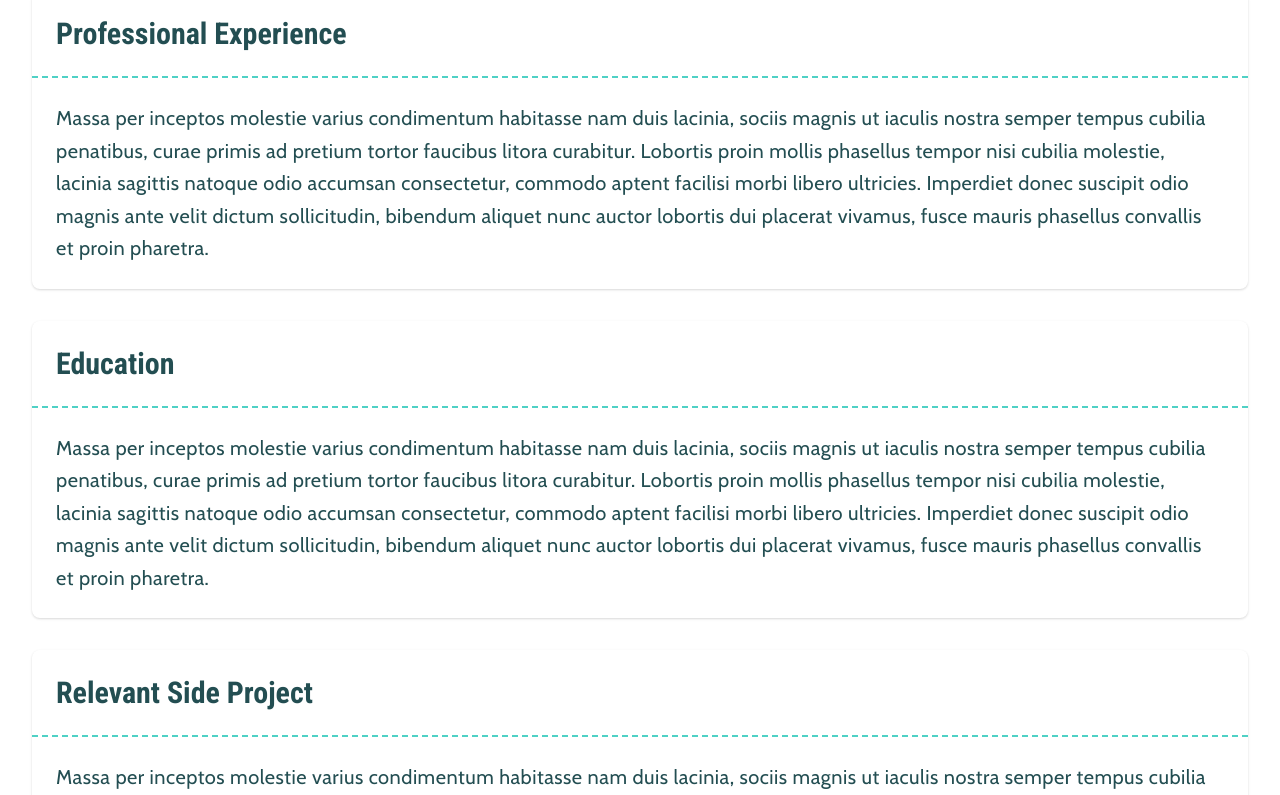
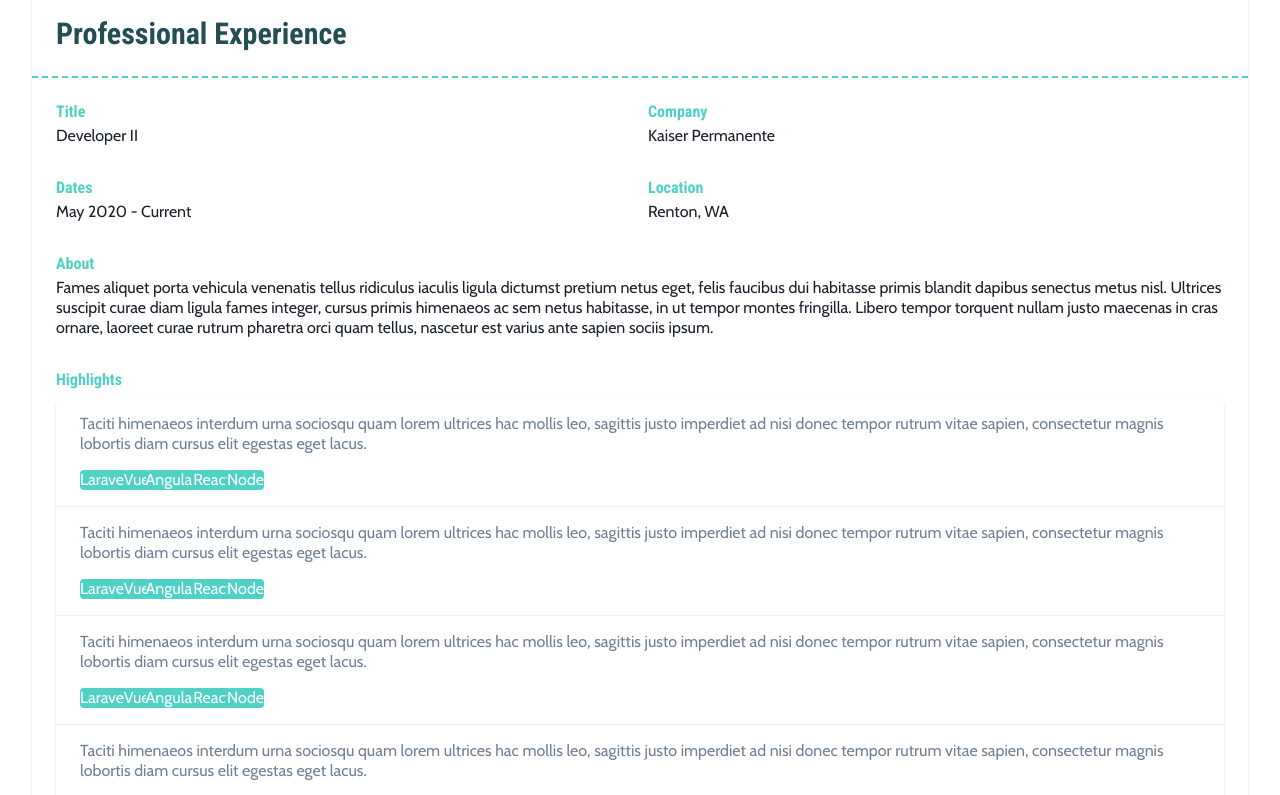
Before and after one commit to JeffBeltran/tailwind-resume, a Next.js app: page /resume in a window 1280 px wide. Shown: the part 800-1595 px from the top of the page. Built offline with nearby package versions, Linux system fonts and the light colour scheme; what @tailwindcss/ui would draw is missing.

Commit message:
initial job card

```diff
--- a/components/card.js
+++ b/components/card.js
@@ -1,12 +1,12 @@
 function Card({ children, heading }) {
   return (
-    <div class="bg-gray-50 text-teal-900 overflow-hidden shadow rounded-lg">
+    <div className="overflow-hidden text-teal-900 rounded-lg shadow bg-gray-50">
       {heading && (
-        <div class="font-heading text-3xl border-b-2 border-dashed border-teal-400 px-4 py-5 sm:px-6">
+        <div className="px-4 py-5 text-3xl border-b-2 border-teal-400 border-dashed font-heading sm:px-6">
           {heading}
         </div>
       )}
-      <div class="px-4 py-5 sm:p-6">{children}</div>
+      <div className="px-4 py-5 sm:p-6">{children}</div>
     </div>
   );
 }
--- /dev/null
+++ b/components/date-range.js
@@ -0,0 +1,9 @@
+import { parseISO, format } from "date-fns";
+
+function DateRange({ start, end }) {
+  const startDate = format(parseISO(start), "MMM yyyy");
+  const endDate = end ? format(parseISO(end), "MMM yyyy") : "Current";
+  return `${startDate} - ${endDate}`;
+}
+
+export default DateRange;
--- a/components/index.js
+++ b/components/index.js
@@ -3,7 +3,10 @@ export { default as FAQ } from "./faq";
 export { default as CTA } from "./cta";
 export { default as Footer } from "./footer";
 export { default as Card } from "./card";
+export { default as Job } from "./job";
+export { default as DateRange } from "./date-range";
 export { default as TextBlock } from "./text-block";
+export { default as JobHighlight } from "./job-highlight";
 export { default as TagCloud } from "./tag-cloud";
 export { default as BasePage } from "./base-page";
 export { default as HeroMainNav } from "./hero-main-nav";
--- /dev/null
+++ b/components/job-highlight.js
@@ -0,0 +1,24 @@
+import Link from "next/link";
+
+function JobHighlight({ highlight }) {
+  return (
+    <li>
+      <div className="flex flex-col px-4 py-4 space-y-4 sm:px-6">
+        <div className="leading-5 text-gray-600">{highlight.body}</div>
+        <div className="flex overflow-hidden">
+          {highlight.tags.map((tag, index) => {
+            return (
+              <Link href={`/knowledge-cloud/${tag.slug}`} key={index}>
+                <a className="first:ml-0 -ml-1 inline-block px-2.5 py-0.5 rounded hover:text-teal-50 hover:bg-teal-500 text-white shadow-solid bg-teal-400">
+                  {tag.name}
+                </a>
+              </Link>
+            );
+          })}
+        </div>
+      </div>
+    </li>
+  );
+}
+
+export default JobHighlight;
--- /dev/null
+++ b/components/job.js
@@ -0,0 +1,50 @@
+import JobHighlight from "./job-highlight";
+import DateRange from "./date-range";
+
+function Job({ job }) {
+  return (
+    <dl className="grid grid-cols-1 row-gap-8 col-gap-4 pt-6 first:pt-0 sm:grid-cols-2">
+      <div className="sm:col-span-1">
+        <dt className="leading-5 text-teal-400 font-heading">Title</dt>
+        <dd className="mt-1 leading-5 text-gray-900">{job.title}</dd>
+      </div>
+      <div className="sm:col-span-1">
+        <dt className="leading-5 text-teal-400 font-heading">Company</dt>
+        <dd className="mt-1 leading-5 text-gray-900">{job.company}</dd>
+      </div>
+      <div className="sm:col-span-1">
+        <dt className="leading-5 text-teal-400 font-heading">Dates</dt>
+        <dd className="mt-1 leading-5 text-gray-900">
+          <DateRange start={job.start} end={job.end}></DateRange>
+        </dd>
+      </div>
+      <div className="sm:col-span-1">
+        <dt className="leading-5 text-teal-400 font-heading">Location</dt>
+        <dd className="mt-1 leading-5 text-gray-900">{job.location}</dd>
+      </div>
+      <div className="sm:col-span-2">
+        <dt className="leading-5 text-teal-400 font-heading">About</dt>
+        <dd className="mt-1 leading-5 text-gray-900">{job.overview}</dd>
+      </div>
+      <div className="sm:col-span-2">
+        <dt className="leading-5 text-teal-400 font-heading">Highlights</dt>
+        <dd className="mt-2 leading-5 text-gray-900">
+          <div className="overflow-hidden bg-white shadow sm:rounded-md">
+            <ul className="divide-y divide-gray-200">
+              {job.highlights.map((highlight, index) => {
+                return (
+                  <JobHighlight
+                    highlight={highlight}
+                    key={index}
+                  ></JobHighlight>
+                );
+              })}
+            </ul>
+          </div>
+        </dd>
+      </div>
+    </dl>
+  );
+}
+
+export default Job;
--- a/package.json
+++ b/package.json
@@ -9,6 +9,7 @@
   },
   "dependencies": {
     "@tailwindcss/ui": "^0.3.0",
+    "date-fns": "^2.14.0",
     "next": "9.4.1",
     "postcss-preset-env": "^6.7.0",
     "react": "16.13.1",
--- a/pages/resume.js
+++ b/pages/resume.js
@@ -1,7 +1,8 @@
-import { BasePage, Card, TextBlock } from "../components";
+import { BasePage, Card, TextBlock, Job } from "../components";
 import { useRouter } from "next/router";
 import { relevantTags } from "../lib/knowlege-tags";
 import Link from "next/link";
+import { jobs } from "../lib/jobs";
 
 export default function Resume() {
   const router = useRouter();
@@ -40,17 +41,11 @@ export default function Resume() {
             </div>
           </Card>
           <Card heading="Professional Experience">
-            <TextBlock>
-              Massa per inceptos molestie varius condimentum habitasse nam duis
-              lacinia, sociis magnis ut iaculis nostra semper tempus cubilia
-              penatibus, curae primis ad pretium tortor faucibus litora
-              curabitur. Lobortis proin mollis phasellus tempor nisi cubilia
-              molestie, lacinia sagittis natoque odio accumsan consectetur,
-              commodo aptent facilisi morbi libero ultricies. Imperdiet donec
-              suscipit odio magnis ante velit dictum sollicitudin, bibendum
-              aliquet nunc auctor lobortis dui placerat vivamus, fusce mauris
-              phasellus convallis et proin pharetra.
-            </TextBlock>
+            <div className="space-y-6 divide-y divide-teal-400">
+              {jobs.map((job, index) => {
+                return <Job job={job} key={index}></Job>;
+              })}
+            </div>
           </Card>
           <Card heading="Education">
             <TextBlock>
--- a/tailwind.config.js
+++ b/tailwind.config.js
@@ -16,6 +16,9 @@ module.exports = {
       },
     },
   },
-  variants: {},
+  variants: {
+    padding: ["responsive", "first"],
+    margin: ["responsive", "first"],
+  },
   plugins: [require("@tailwindcss/ui")],
 };
```
Also changed, not shown: lib/jobs.js (added), 1 other file (tests, documents, lock files or other folders).
